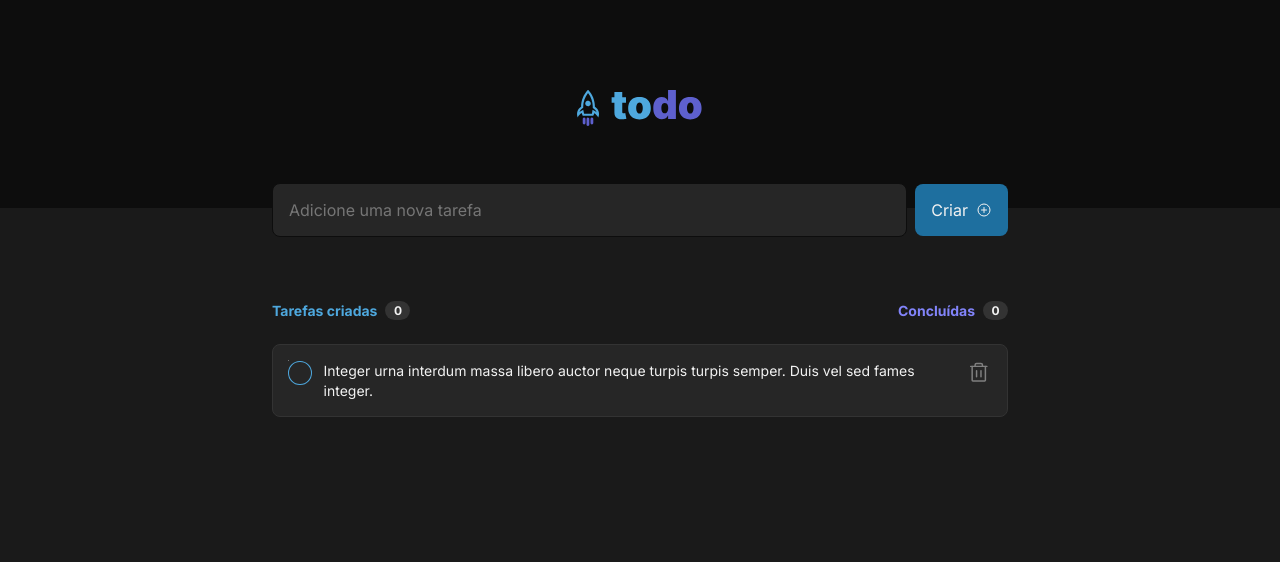
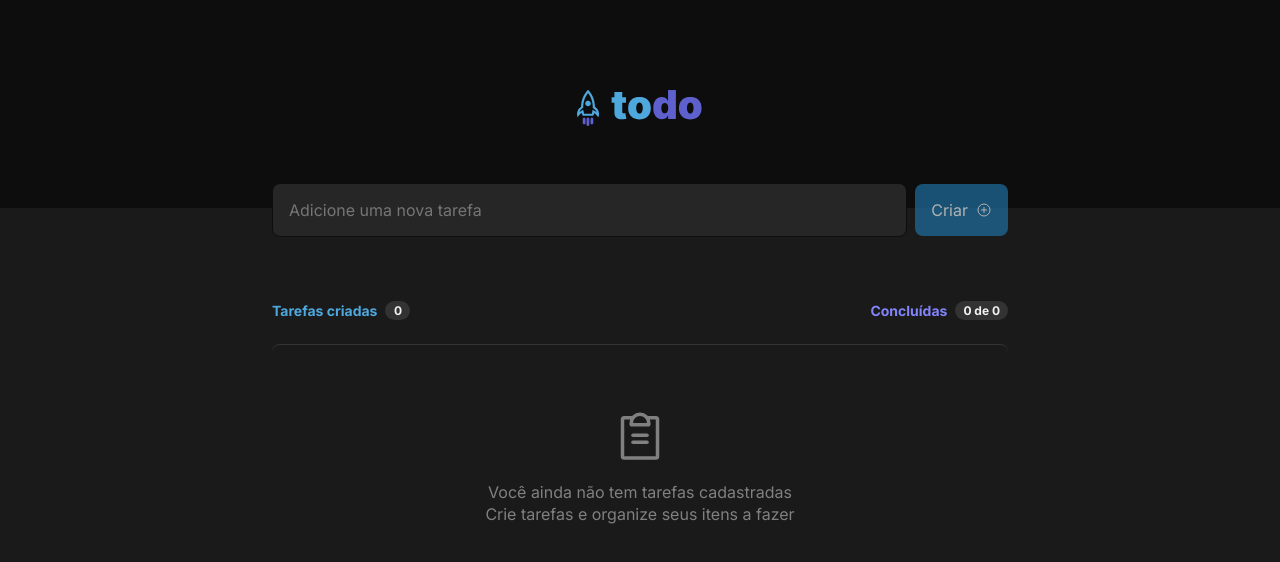
Before and after one commit to mateuscastro-dev/to-do-list, a React (Vite) app: page / in a window 1280 px wide. Shown: the top 562 px of the page. Built offline with nearby package versions, Linux system fonts and the light colour scheme.

Commit message:
create, delete and check features

```diff
--- a/package.json
+++ b/package.json
@@ -12,12 +12,14 @@
     "phosphor-react": "^1.4.1",
     "react": "^18.2.0",
     "react-dom": "^18.2.0",
-    "styled-components": "^5.3.5"
+    "styled-components": "^5.3.5",
+    "uuid": "^8.3.2"
   },
   "devDependencies": {
     "@types/react": "^18.0.15",
     "@types/react-dom": "^18.0.6",
     "@types/styled-components": "^5.1.25",
+    "@types/uuid": "^8.3.4",
     "@vitejs/plugin-react": "^2.0.0",
     "typescript": "^4.6.4",
     "vite": "^3.0.0"
--- a/src/App.tsx
+++ b/src/App.tsx
@@ -3,15 +3,17 @@ import { PageWrapper } from './components/PageWrapper'
 import { TaskForm } from './components/TaskForm'
 import { TaskBoard } from './components/TaskBoard'
 
+import { TasksProvider } from './contexts/TasksContext'
+
 export function App() {
   return (
-    <>
+    <TasksProvider>
       <Header />
 
       <PageWrapper>
         <TaskForm />
         <TaskBoard />
       </PageWrapper>
-    </>
+    </TasksProvider>
   )
 }
--- a/src/components/Task/index.tsx
+++ b/src/components/Task/index.tsx
@@ -1,5 +1,7 @@
-import { useState } from 'react'
 import { Check, Trash } from 'phosphor-react'
+
+import { Task as TaskModel } from '../../models/task'
+import { useTasks } from '../../contexts/TasksContext'
 
 import {
   Container,
@@ -9,29 +11,36 @@ import {
   CheckboxLabel
 } from './styles'
 
-export function Task() {
-  const [isChecked, setIsChecked] = useState(false)
+interface TaskProps {
+  task: TaskModel
+}
+
+export function Task({ task }: TaskProps) {
+  const { checkTask, removeTask } = useTasks()
 
   function handleCheckTask() {
-    setIsChecked(!isChecked)
+    checkTask(task)
+  }
+
+  function handleRemoveTask() {
+    removeTask(task)
   }
 
   return (
-    <Container checked={isChecked}>
+    <Container checked={task.isCompleted}>
       <CheckboxWrapper onClick={handleCheckTask}>
-        <CheckboxHidden checked={isChecked} onChange={handleCheckTask} />
+        <CheckboxHidden checked={task.isCompleted} onChange={handleCheckTask} />
 
-        <Checkbox checked={isChecked}>
+        <Checkbox checked={task.isCompleted}>
           <Check size={16} color='white' />
         </Checkbox>
 
-        <CheckboxLabel checked={isChecked}>
-          Integer urna interdum massa libero auctor neque turpis turpis semper.
-          Duis vel sed fames integer.
+        <CheckboxLabel checked={task.isCompleted}>
+          {task.description}
         </CheckboxLabel>
       </CheckboxWrapper>
 
-      <Trash size={24} />
+      <Trash size={24} onClick={handleRemoveTask} />
     </Container>
   )
 }
--- a/src/components/Task/styles.ts
+++ b/src/components/Task/styles.ts
@@ -27,6 +27,8 @@ export const Container = styled.div<ContainerProps>`
 export const CheckboxWrapper = styled.div`
   display: flex;
   align-items: flex-start;
+
+  flex: 1;
 `
 
 export const CheckboxHidden = styled.input.attrs({ type: 'checkbox' })`
--- a/src/components/TaskBoard/index.tsx
+++ b/src/components/TaskBoard/index.tsx
@@ -1,3 +1,6 @@
+import { useTasks } from '../../contexts/TasksContext'
+import { Task } from '../../models/task'
+
 import { TaskBoardEmpty } from '../TaskBoardEmpty'
 import { TaskBoardList } from '../TaskBoardList'
 
@@ -10,23 +13,28 @@ import {
 } from './styles'
 
 export function TaskBoard() {
-  const haveTasks = true
+  const { tasks } = useTasks()
+
+  const createdTasksCount = tasks.length
+  const completedTasksCount = tasks.filter(
+    task => task.isCompleted === true
+  ).length
 
   return (
     <Container>
       <Header>
         <HeaderTextWrapper>
           <HeaderText type='created'>Tarefas criadas</HeaderText>
-          <HeaderBadge>0</HeaderBadge>
+          <HeaderBadge>{createdTasksCount}</HeaderBadge>
         </HeaderTextWrapper>
 
         <HeaderTextWrapper>
           <HeaderText type='completed'>Concluídas</HeaderText>
-          <HeaderBadge>0</HeaderBadge>
+          <HeaderBadge>{`${completedTasksCount} de ${createdTasksCount}`}</HeaderBadge>
         </HeaderTextWrapper>
       </Header>
 
-      {haveTasks ? <TaskBoardList /> : <TaskBoardEmpty />}
+      {tasks.length > 0 ? <TaskBoardList /> : <TaskBoardEmpty />}
     </Container>
   )
 }
--- a/src/components/TaskBoard/styles.ts
+++ b/src/components/TaskBoard/styles.ts
@@ -39,7 +39,7 @@ export const HeaderBadge = styled.div`
   color: var(--gray-100);
   background: var(--gray-400);
 
-  width: 25px;
+  min-width: 25px;
   height: 19px;
 
   border-radius: 999px;
--- a/src/components/TaskBoardList/index.tsx
+++ b/src/components/TaskBoardList/index.tsx
@@ -1,11 +1,17 @@
+import { useTasks } from '../../contexts/TasksContext'
+
 import { Task } from '../Task'
 
 import { Container } from './styles'
 
 export function TaskBoardList() {
+  const { tasks } = useTasks()
+
   return (
     <Container>
-      <Task />
+      {tasks.map(task => (
+        <Task key={task.id} task={task} />
+      ))}
     </Container>
   )
 }
--- a/src/components/TaskForm/index.tsx
+++ b/src/components/TaskForm/index.tsx
@@ -1,13 +1,40 @@
+import { FormEvent, useState } from 'react'
 import { PlusCircle } from 'phosphor-react'
+import { v4 as uuid_v4 } from 'uuid'
+
+import { useTasks } from '../../contexts/TasksContext'
 
 import { Container, Input, Button } from './styles'
 
 export function TaskForm() {
+  const { addTask } = useTasks()
+
+  const [newTaskDescription, setNewTaskDescription] = useState('')
+
+  function handleSubmit(event: FormEvent) {
+    event.preventDefault()
+
+    addTask({
+      id: uuid_v4(),
+      description: newTaskDescription,
+      isCompleted: false
+    })
+
+    setNewTaskDescription('')
+  }
+
   return (
-    <Container>
-      <Input type='text' placeholder='Adicione uma nova tarefa' />
+    <Container onSubmit={handleSubmit}>
+      <Input
+        type='text'
+        placeholder='Adicione uma nova tarefa'
+        value={newTaskDescription}
+        onChange={(event: React.ChangeEvent<HTMLInputElement>) =>
+          setNewTaskDescription(event.target.value)
+        }
+      />
 
-      <Button type='submit'>
+      <Button type='submit' disabled={!newTaskDescription}>
         Criar
         <PlusCircle size={16} />
       </Button>
--- a/src/components/TaskForm/styles.ts
+++ b/src/components/TaskForm/styles.ts
@@ -40,4 +40,9 @@ export const Button = styled.button`
   border-radius: 8px;
 
   outline: none;
+
+  &:disabled {
+    opacity: 0.7;
+    cursor: not-allowed;
+  }
 `
--- /dev/null
+++ b/src/contexts/TasksContext.tsx
@@ -0,0 +1,57 @@
+import { createContext, useContext, useState } from 'react'
+
+import { Task } from '../models/task'
+
+interface TasksContextData {
+  tasks: Task[]
+  addTask: (task: Task) => void
+  removeTask: (task: Task) => void
+  checkTask: (task: Task) => void
+}
+
+interface TasksProviderProps {
+  children: React.ReactNode
+}
+
+const TasksContext = createContext({} as TasksContextData)
+
+export function TasksProvider({ children }: TasksProviderProps) {
+  const [tasks, setTasks] = useState([] as Task[])
+
+  function addTask(newTask: Task) {
+    setTasks(state => [...tasks, newTask])
+  }
+
+  function removeTask(taskToRemove: Task) {
+    const updatedTasks = tasks.filter(task => task.id !== taskToRemove.id)
+    setTasks(updatedTasks)
+  }
+
+  function checkTask(taskToComplete: Task) {
+    const updatedTasks = tasks.map(task => {
+      if (task.id === taskToComplete.id) {
+        return { ...task, isCompleted: !task.isCompleted }
+      }
+
+      return task
+    })
+
+    setTasks(updatedTasks)
+  }
+
+  return (
+    <TasksContext.Provider value={{ tasks, addTask, removeTask, checkTask }}>
+      {children}
+    </TasksContext.Provider>
+  )
+}
+
+export function useTasks() {
+  const context = useContext(TasksContext)
+
+  if (!context) {
+    throw new Error('useTasks error')
+  }
+
+  return context
+}
--- /dev/null
+++ b/src/models/task.ts
@@ -0,0 +1,5 @@
+export interface Task {
+  id: string
+  description: string
+  isCompleted: boolean
+}
```
Also changed, not shown: 1 other file (tests, documents, lock files or other folders).
